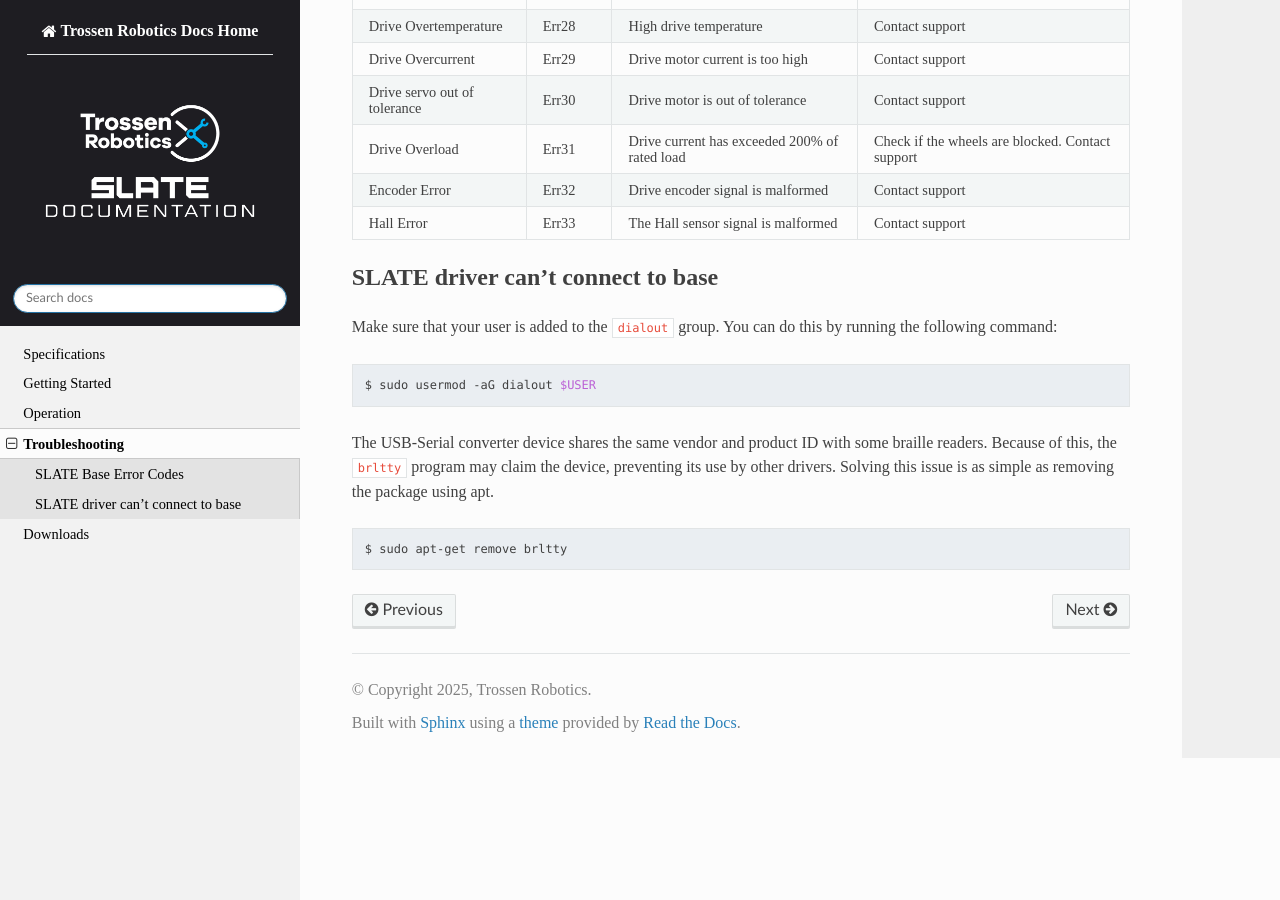
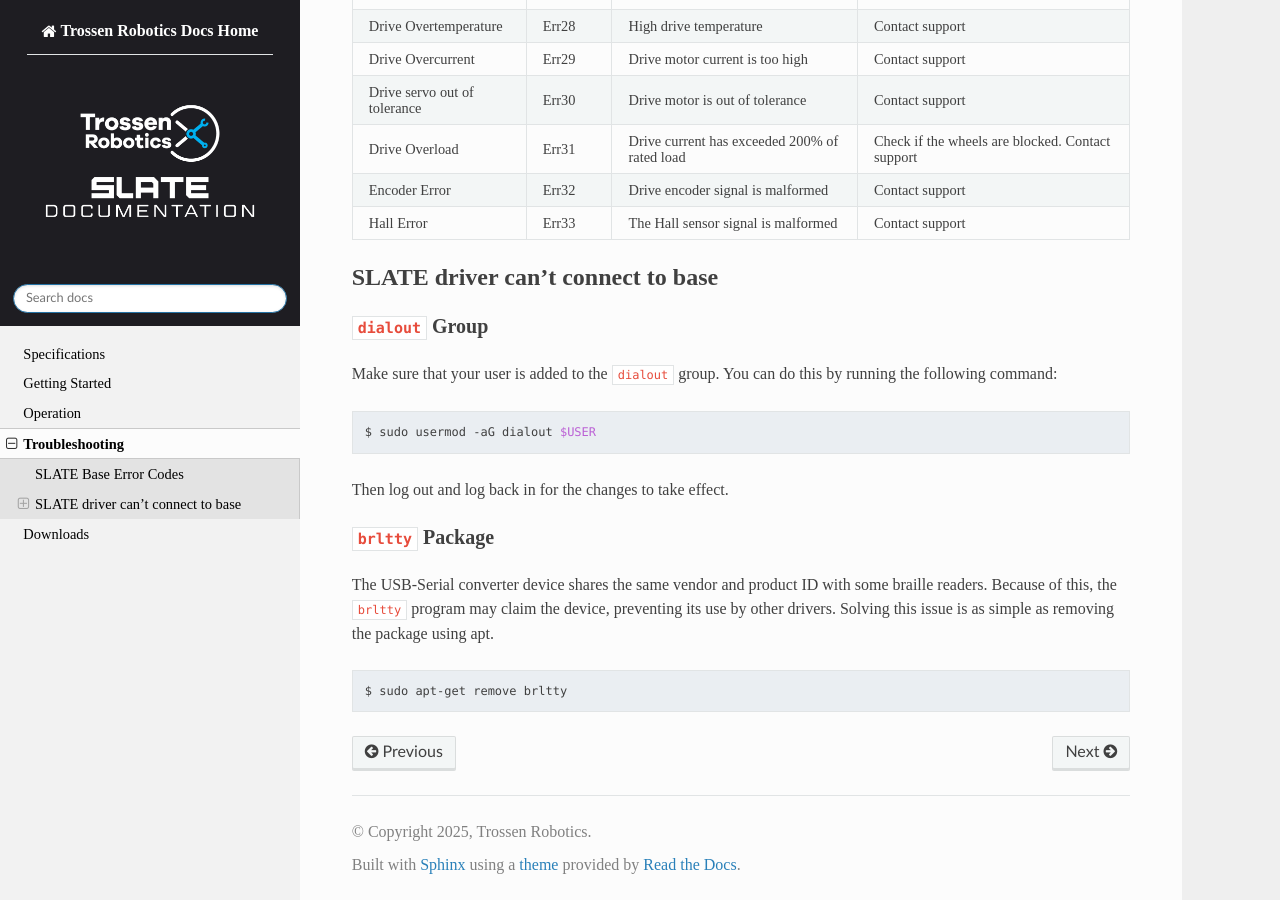
Before and after one commit to TrossenRobotics/slate_docs, a Sphinx documentation site: the page built from docs/troubleshooting.rst, in a window 1280 px wide and 900 px high, scrolled down 589 px. Built offline with Sphinx 7.4.7 and the Read the Docs theme 3.1.0, drawn with Linux system fonts in a browser that asks for light colours; some web fonts are replaced; before the commit the page ends 1347 px from its top, so only the background shows below that.

Commit message:
More info, headings

```diff
--- a/docs/troubleshooting.rst
+++ b/docs/troubleshooting.rst
@@ -32,12 +32,20 @@
 SLATE driver can't connect to base
 ==================================
 
+``dialout`` Group
+-----------------
+
 Make sure that your user is added to the ``dialout`` group.
 You can do this by running the following command:
 
 .. code-block:: bash
 
   $ sudo usermod -aG dialout $USER
+
+Then log out and log back in for the changes to take effect.
+
+``brltty`` Package
+------------------
 
 The USB-Serial converter device shares the same vendor and product ID with some braille readers.
 Because of this, the ``brltty`` program may claim the device, preventing its use by other drivers.
```
